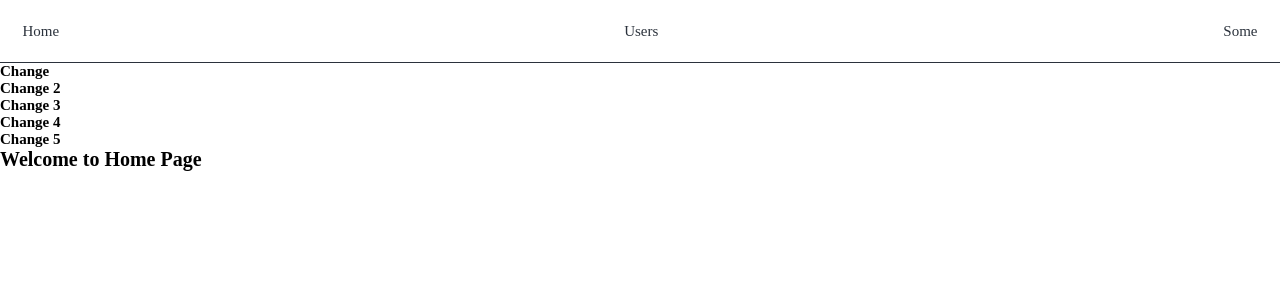
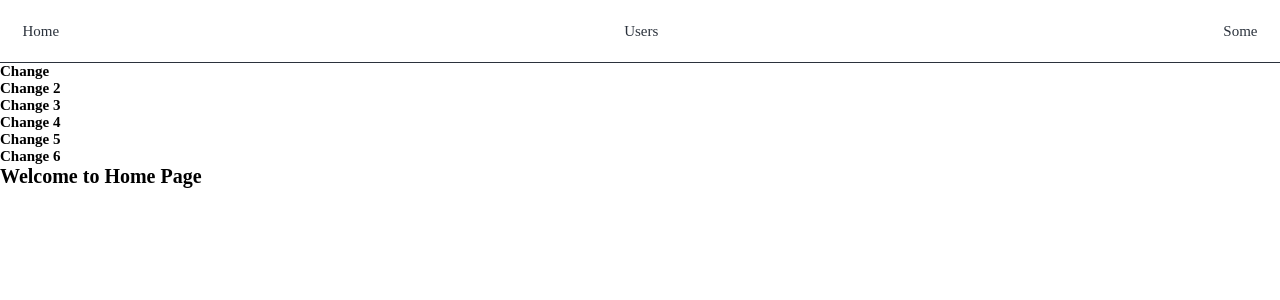
Before and after one commit to Nikac/react-redux, a React (Create React App) app: page /home in a window 1280 px wide. Shown: the top 300 px of the page. Built offline with nearby package versions, Linux system fonts and the light colour scheme.

Commit message:
changes 10

```diff
--- a/src/components/Home.js
+++ b/src/components/Home.js
@@ -8,7 +8,7 @@ const Home = (props) => {
       <h2>Change 3</h2>
       <h2>Change 4</h2>
       <h2>Change 5</h2>
-
+      <h2>Change 6</h2>
       <h1>Welcome to Home Page</h1>
     </>
   );
```
